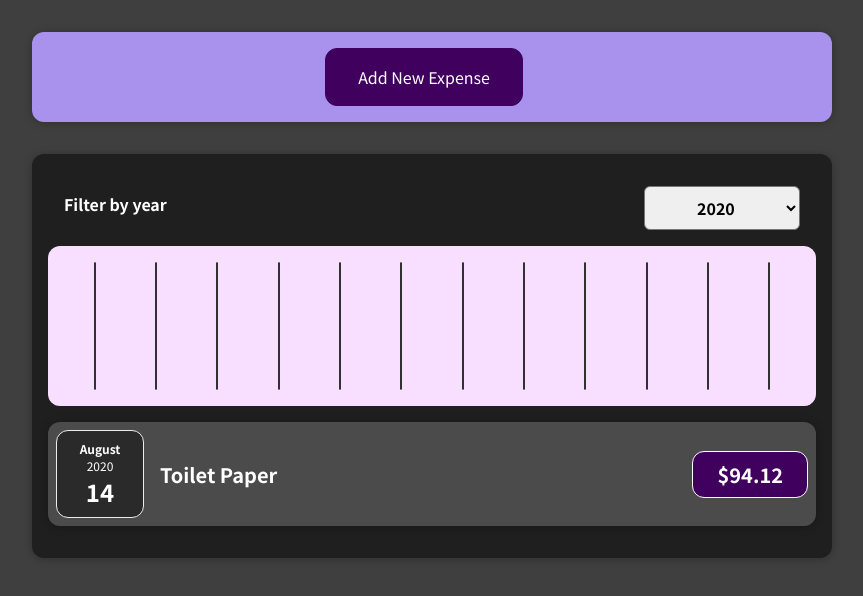
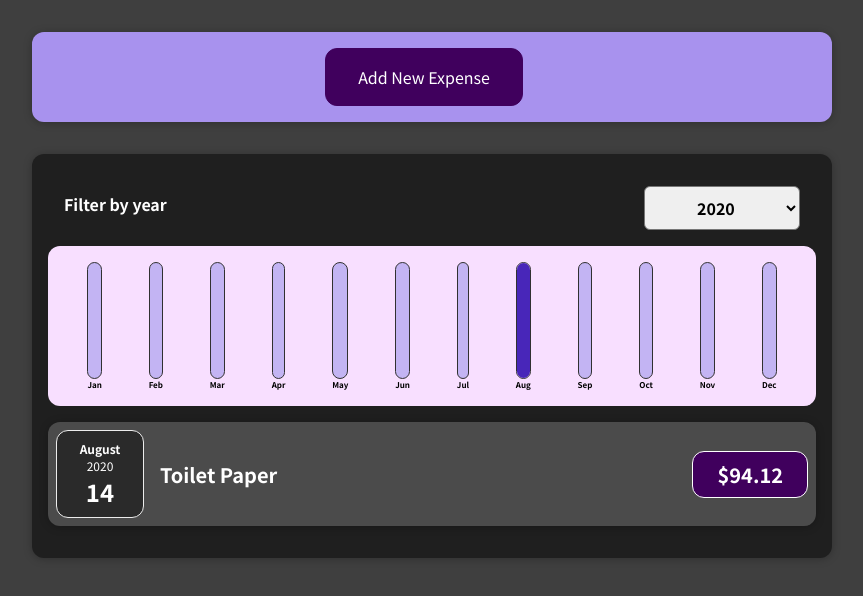
Before and after one commit to tclarkston/academind-react-complet, a React (Create React App) app in the folder 01-starting-setup/: page / in a window 1280 px wide. Shown: the top 596 px of the page, without its empty margins (208-1071 px from the left). Built offline with nearby package versions, Linux system fonts and the light colour scheme; the HTML template or start-up script is replaced by a standard one.

Commit message:
Finished lists and conditional content.

```diff
--- a/01-starting-setup/src/components/Chart/Chart.js
+++ b/01-starting-setup/src/components/Chart/Chart.js
@@ -2,9 +2,9 @@ import ChartBar from './ChartBar'
 import './Chart.css'
 
 const Chart = (props) => {
-  console.log(props.dataPoints);
   const dataPointValues = props.dataPoints.map(dataPoint => dataPoint.value);
   const totalMaximum = Math.max(...dataPointValues);
+  console.log('totalMaximum: ' + totalMaximum);
 
   return <div className="chart">
     {props.dataPoints.map(dataPoint => (
--- a/01-starting-setup/src/components/Chart/ChartBar.js
+++ b/01-starting-setup/src/components/Chart/ChartBar.js
@@ -1,19 +1,19 @@
 import './ChartBar.css'
 
-const ChartBar = props => {
+const ChartBar = (props) => {
 
   let barFill = '0%'
 
-  if (props.max > 0){
-    barFill = Math.round((props.value /props.maxValue) * 100) + '%';
+  if (props.maxValue > 0) {
+    barFill = Math.round((props.value / props.maxValue) * 100) + '%';
   }
   console.log(barFill);
 
   return <div className='chart-bar'>
     <div className='chart-bar__inner'>
-      <div className='chart-bar__fill' style={{height: barFill}}></div>
-    </div>
-    <div className='chart-bar__label'></div>
+      <div className='chart-bar__fill' style={{ height: barFill }}></div>
+   </div>
+   <div className='chart-bar__label'>{props.label}</div>
   </div>
 };
 
--- a/01-starting-setup/src/components/Expenses/Expenses.js
+++ b/01-starting-setup/src/components/Expenses/Expenses.js
@@ -3,7 +3,7 @@ import Card from "./../UI/Card";
 import './Expenses.css'
 import ExpensesFilter from "./ExpensesFilter";
 import ExpensesList from "./ExpensesList";
-import ExpensesChart from './../Chart/ExpensesChart'
+import ExpensesChart from './ExpensesChart'
 
 const Expenses = (props) => {
   const [filteredYear, setFilteredYear] = useState('2020');
--- a/01-starting-setup/src/components/Chart/ExpensesChart.js
+++ b/01-starting-setup/src/components/Expenses/ExpensesChart.js
@@ -1,4 +1,4 @@
-import Chart from "./Chart";
+import Chart from "./../Chart/Chart";
 
 const ExpensesChart = (props) => {
   const chartDataPoints = [
```
